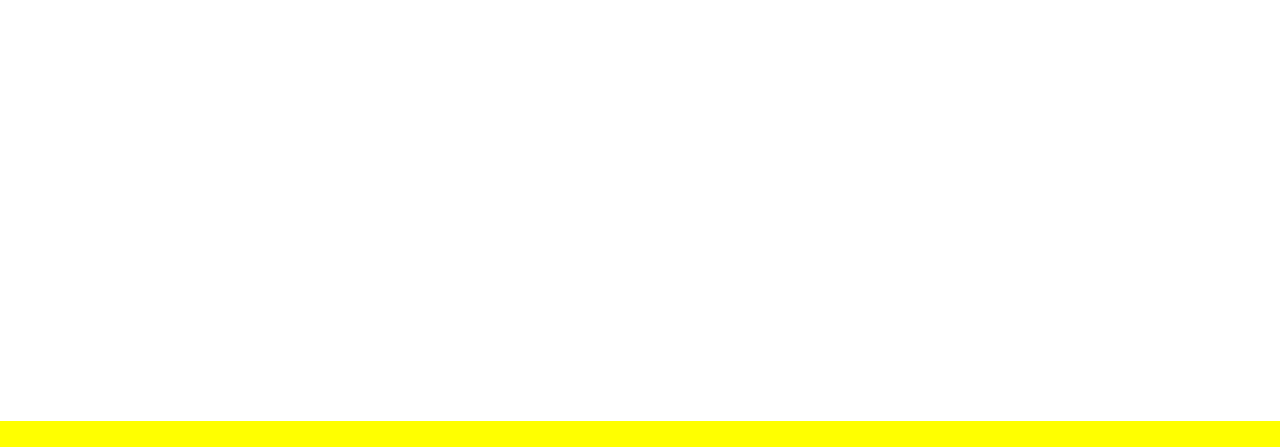
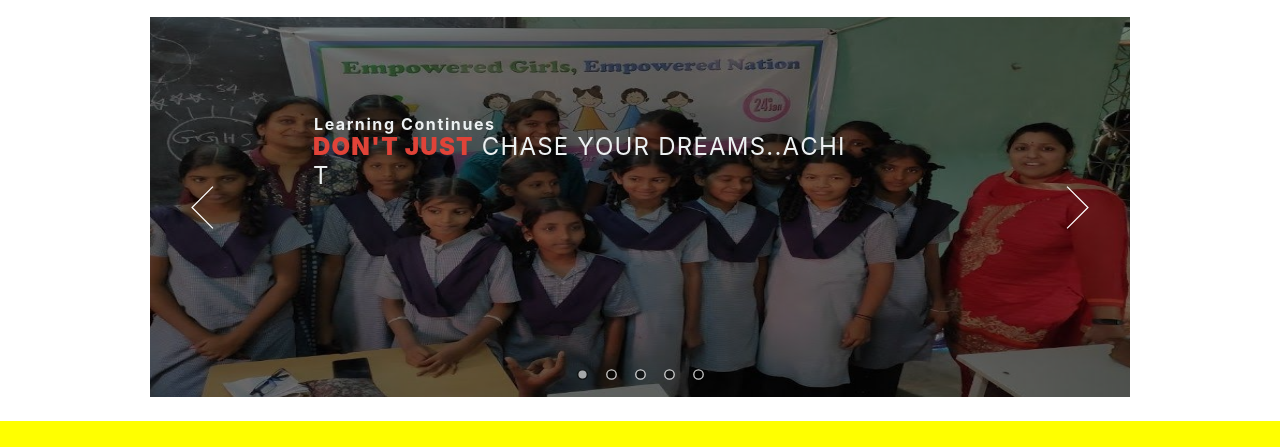
Before and after one commit to anumi1999/learningspace.github.io, a plain HTML site: page index.html in a window 1280 px wide. Shown: the part 103-550 px from the top of the page. Drawn offline with nearby package versions, Linux system fonts and the light colour scheme.

Commit message:
Add files via upload

```diff
--- a/index.html
+++ b/index.html
@@ -233,7 +233,7 @@
   </footer>
 
         <script src="https://code.jquery.com/jquery-3.4.1.js"></script>
-        <script src="js/jssor.slider-28.0.0.min.js" type="text/javascript"></script>
+        <script src="jssor.slider-28.0.0.min.js" type="text/javascript"></script>
         <script type = "text/javascript">
             $(document).ready(function(){
                 $('.menu-toogle').click(function(){
```
